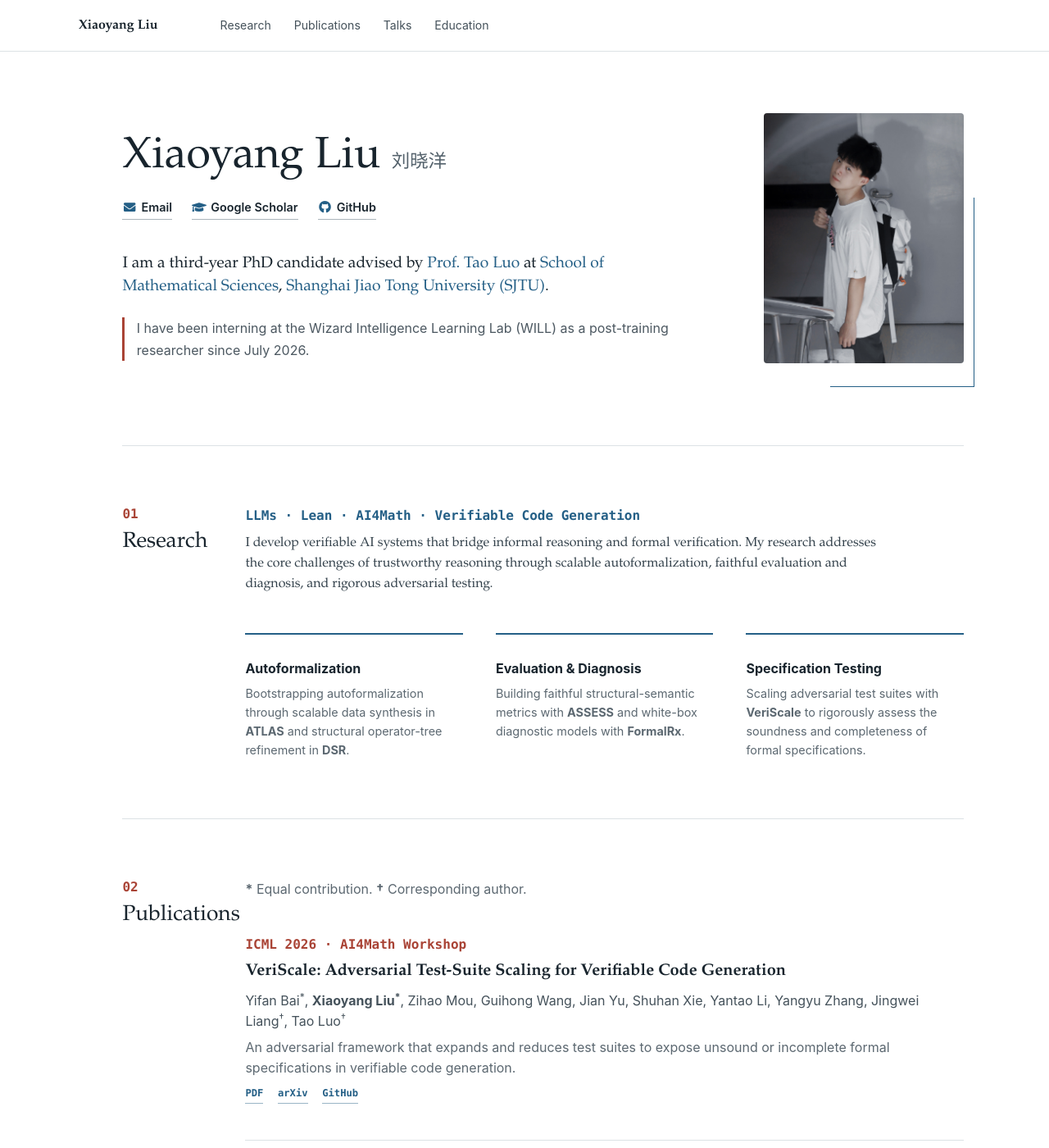
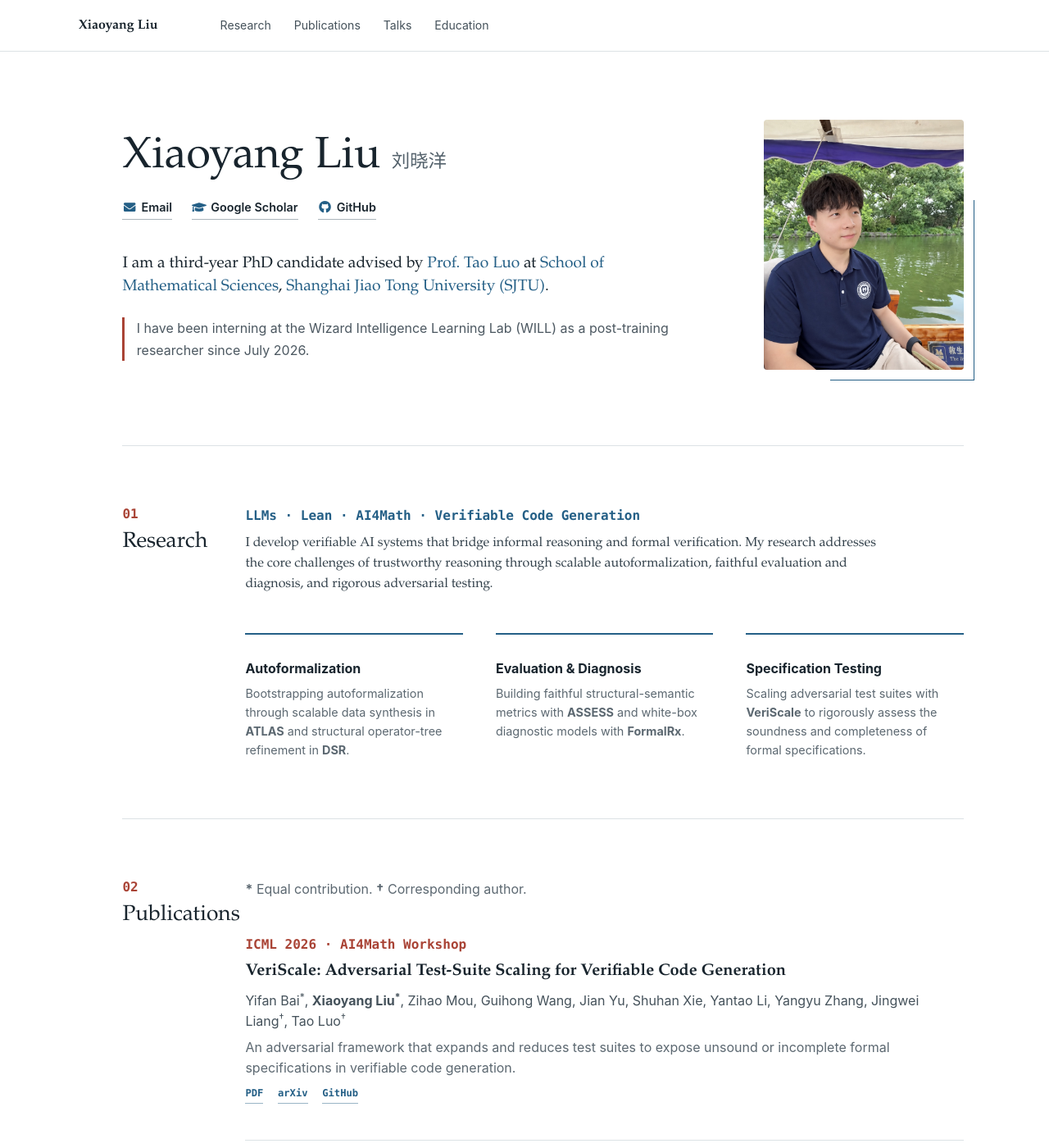
Before and after one commit to XiaoyangLiu-sjtu/XiaoyangLiu-sjtu.github.io, a Jekyll site: the page built from _pages/about.md, in a window 1280 px wide and 1400 px high. Shown: the whole window at 82% size. Built offline with Jekyll 4.4.1, drawn with Linux system fonts in a browser that asks for light colours.

Commit message:
Update profile photos and favicons

```diff
--- a/_includes/head/custom.html
+++ b/_includes/head/custom.html
@@ -1,7 +1,8 @@
-<link rel="apple-touch-icon" sizes="180x180" href="images/apple-touch-icon.png">
-<link rel="icon" type="image/png" sizes="32x32" href="images/favicon-32x32.png">
-<link rel="icon" type="image/png" sizes="16x16" href="images/favicon-16x16.png">
-<link rel="manifest" href="images/site.webmanifest">
+<link rel="apple-touch-icon" sizes="180x180" href="/images/apple-touch-icon.png">
+<link rel="icon" type="image/png" sizes="32x32" href="/images/favicon-32x32.png">
+<link rel="icon" type="image/png" sizes="16x16" href="/images/favicon-16x16.png">
+<link rel="shortcut icon" href="/images/favicon.ico">
+<link rel="manifest" href="/images/site.webmanifest">
 
 <meta name="msapplication-TileColor" content="#000000">
 <meta name="msapplication-TileImage" content="images/mstile-144x144.png?v=M44lzPylqQ">
--- a/_pages/about.md
+++ b/_pages/about.md
@@ -21,7 +21,10 @@ redirect_from:
     <p class="availability">I have been interning at the Wizard Intelligence Learning Lab (WILL) as a post-training researcher since July 2026.</p>
   </div>
   <figure class="profile-hero__portrait">
-    <img src="/images/profile-photo.jpg" alt="Portrait of Xiaoyang Liu" width="2122" height="2484">
+    <picture>
+      <source media="(max-width: 700px)" srcset="/images/profile-photo-mobile.jpg">
+      <img src="/images/profile-photo-desktop.jpg" alt="Portrait of Xiaoyang Liu" width="800" height="1000">
+    </picture>
   </figure>
 </section>
 
--- a/assets/css/main.scss
+++ b/assets/css/main.scss
@@ -237,6 +237,12 @@ a {
   aspect-ratio: 4 / 5;
   margin: 0;
 
+  picture {
+    display: block;
+    width: 100%;
+    height: 100%;
+  }
+
   &:after {
     content: "";
     position: absolute;
@@ -250,6 +256,7 @@ a {
   }
 
   img {
+    display: block;
     width: 100%;
     height: 100%;
     object-fit: cover;
```
Also changed, not shown: images/android-chrome-192x192.png, images/android-chrome-512x512.png, images/apple-touch-icon.png, images/favicon-16x16.png, images/favicon-32x32.png, images/favicon.ico, images/profile-photo-desktop.jpg (added), images/profile-photo-mobile.jpg (added), images/site.webmanifest.
